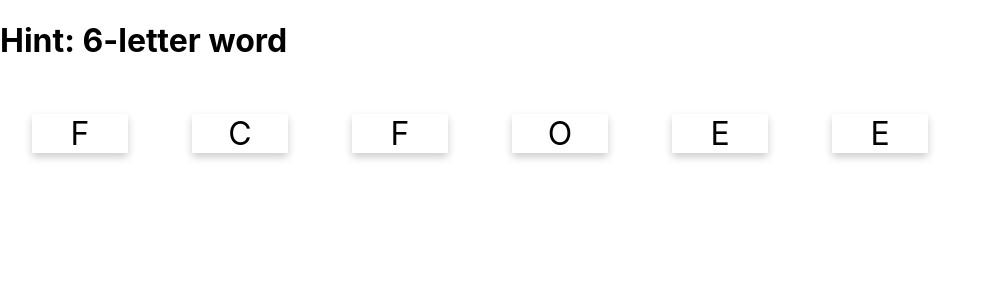
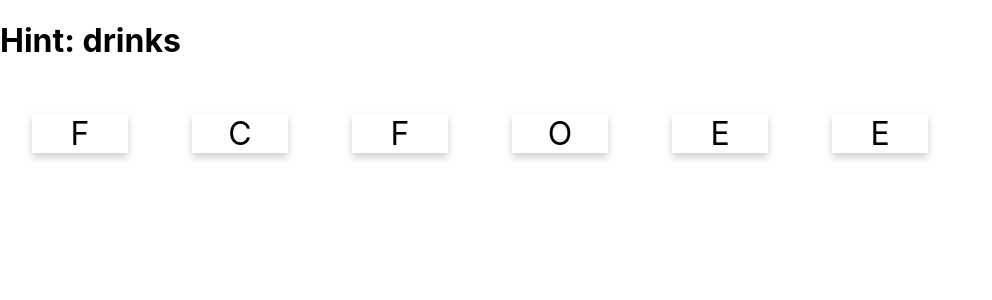
Before and after one commit to s-noojeenseng/3sa03, a React (Create React App) app: page / in a window 1280 px wide. Shown: the top 300 px of the page, without its empty margins (0-992 px from the left). Built offline with nearby package versions, Linux system fonts and the light colour scheme.

Commit message:
switch case hint

```diff
--- a/src/App.js
+++ b/src/App.js
@@ -5,12 +5,23 @@ import WordCard from './WordCard';
 
 function App() {
 
-  const words = ["hello", "love", "coffee"]
-  var word = words[Math.floor(Math.random()*words.length)];
+  const words = ["hello", "love", "coffee"];
+  var index = Math.floor(Math.random() * words.length);
+  var word = words[index];
+  var hint;
+
+  switch (index) {
+    case 0:
+      hint = 'Hi'; break;
+    case 1:
+      hint = 'more than like'; break;
+    case 2:
+      hint = 'drinks'; break;
+  }
 
   return (
     <div>
-      <h1>Hint: {word.length}-letter word</h1>
+      <h1>Hint: {hint}</h1>
       {
         <WordCard value={word} />
       }
--- a/src/WordCard.js
+++ b/src/WordCard.js
@@ -1,4 +1,4 @@
-import React, { useState } from 'react';
+import React, { useState, useEffect, useRef } from 'react';
 import _ from 'lodash';
 
 import CharacterCard from './CharacterCard';
```
